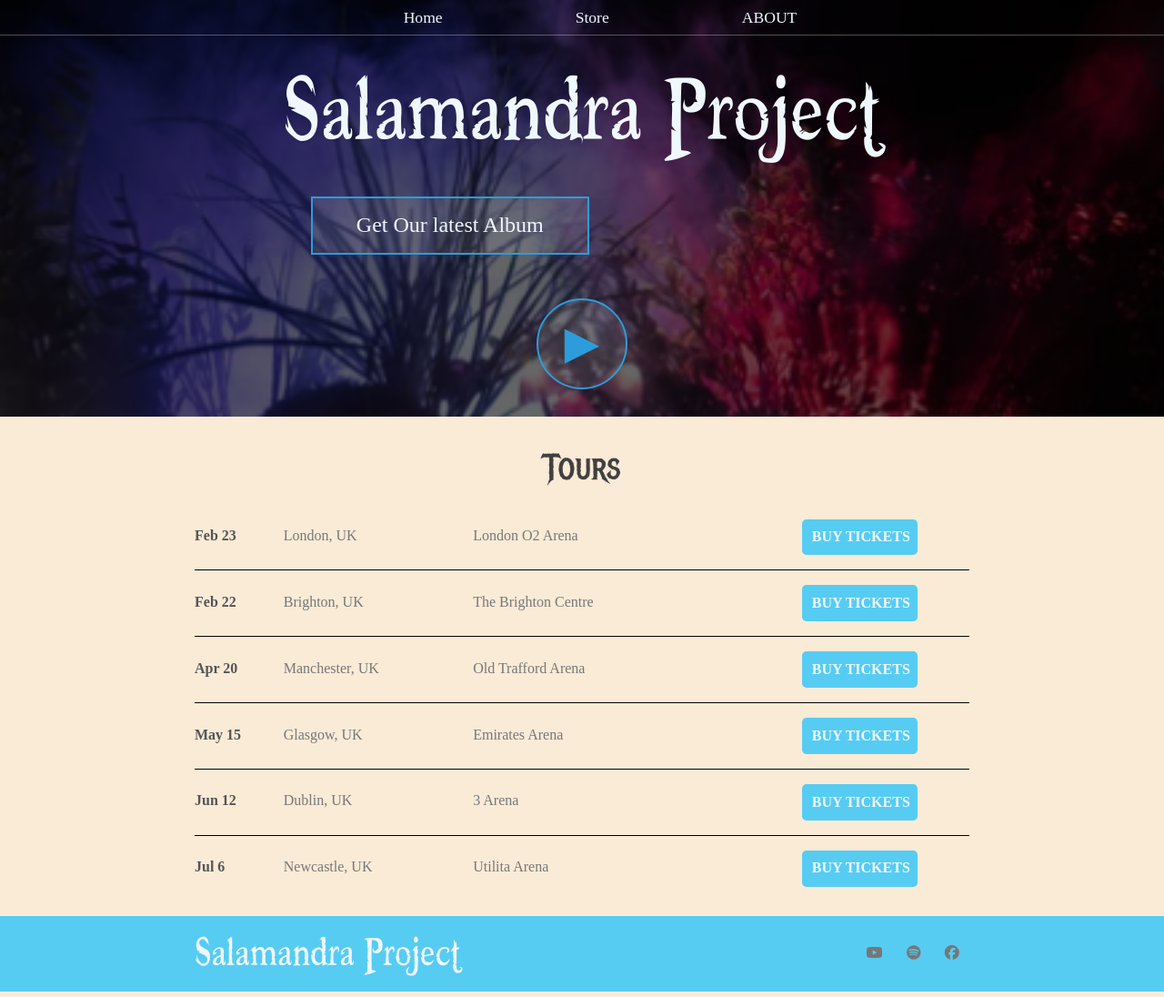
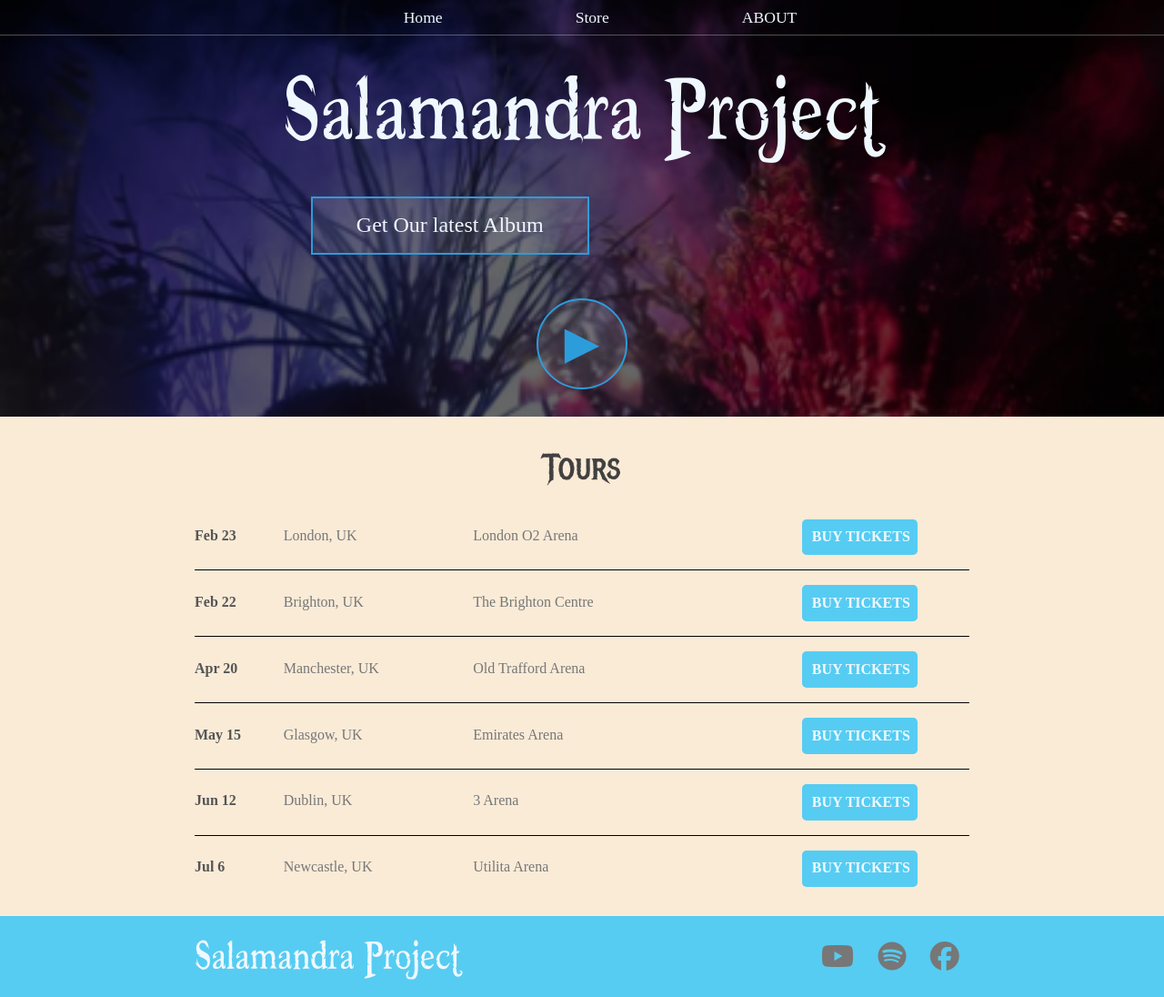
Before and after one commit to Dorultan-C/Salamandra-project.github.io, a website: page static/index.html in a window 1280 px wide. Shown: the whole page at 91% size. Drawn offline with Linux system fonts and the light colour scheme; files whose address does not match are found by name; a web font is replaced by a local one.

Commit message:
Update index.html
change social icons for better visibility

```diff
--- a/static/index.html
+++ b/static/index.html
@@ -78,9 +78,9 @@
     <div class="container main-footer-container">
      <h3 class="band-name">Salamandra Project</h3>
      <ul class="nav footer-nav">
-      <li><a href="https://www.youtube.com/channel/UCGCmvCMGk4gHLzcqZPiQ6HQ" target="_blank"><i class="fa-brands fa-youtube"></i></a></li>
-      <li><a href="https://open.spotify.com/artist/1sLot73qJ4Vbh4nPuwzvj9" target="_blank"><i class="fa-brands fa-spotify"></i></a></li>
-      <li><a href="https://en-gb.facebook.com/SalamandraPY/" target="_blank"><i class="fa-brands fa-facebook"></i></a></li>
+      <li><a href="https://www.youtube.com/channel/UCGCmvCMGk4gHLzcqZPiQ6HQ" target="_blank"><i class="fa-brands fa-youtube fa-2x"></i></a></li>
+      <li><a href="https://open.spotify.com/artist/1sLot73qJ4Vbh4nPuwzvj9" target="_blank"><i class="fa-brands fa-spotify fa-2x"></i></a></li>
+      <li><a href="https://en-gb.facebook.com/SalamandraPY/" target="_blank"><i class="fa-brands fa-facebook fa-2x"></i></a></li>
      </ul>
     </div>
   </footer>
```
